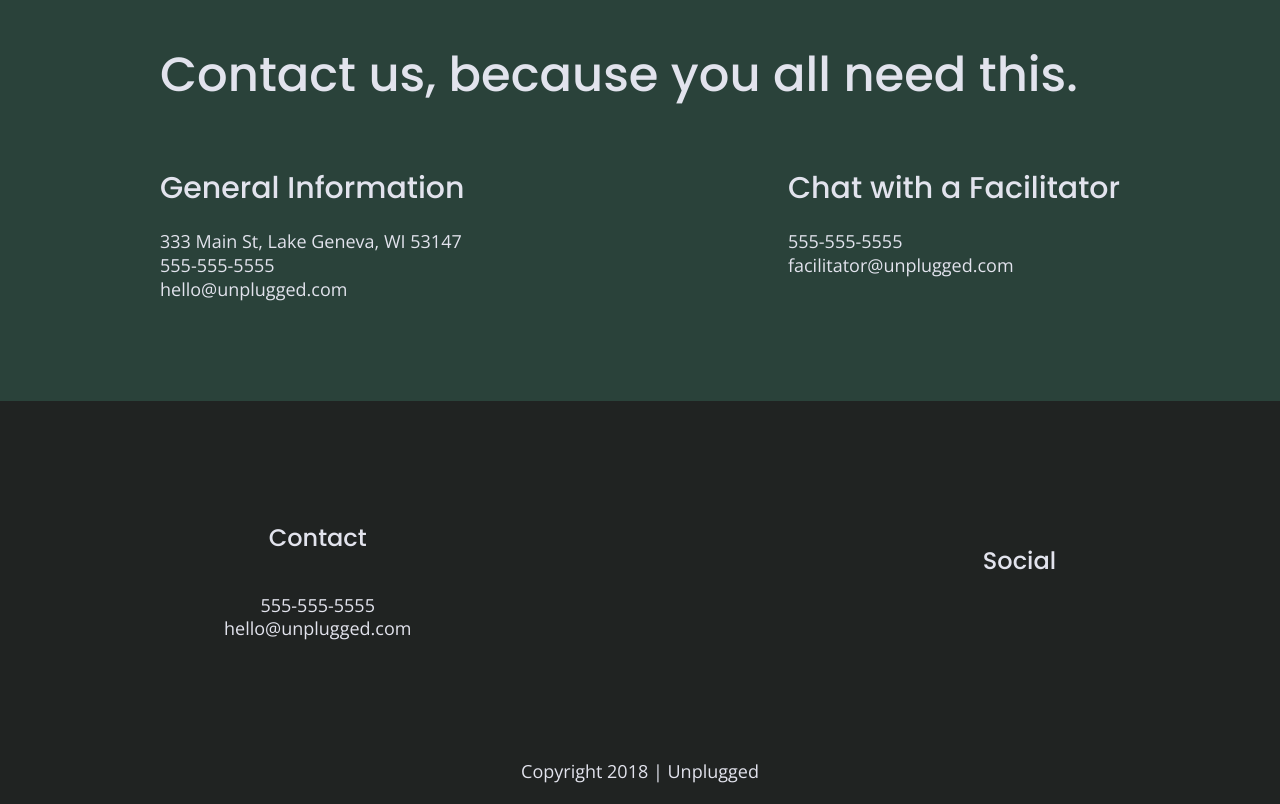
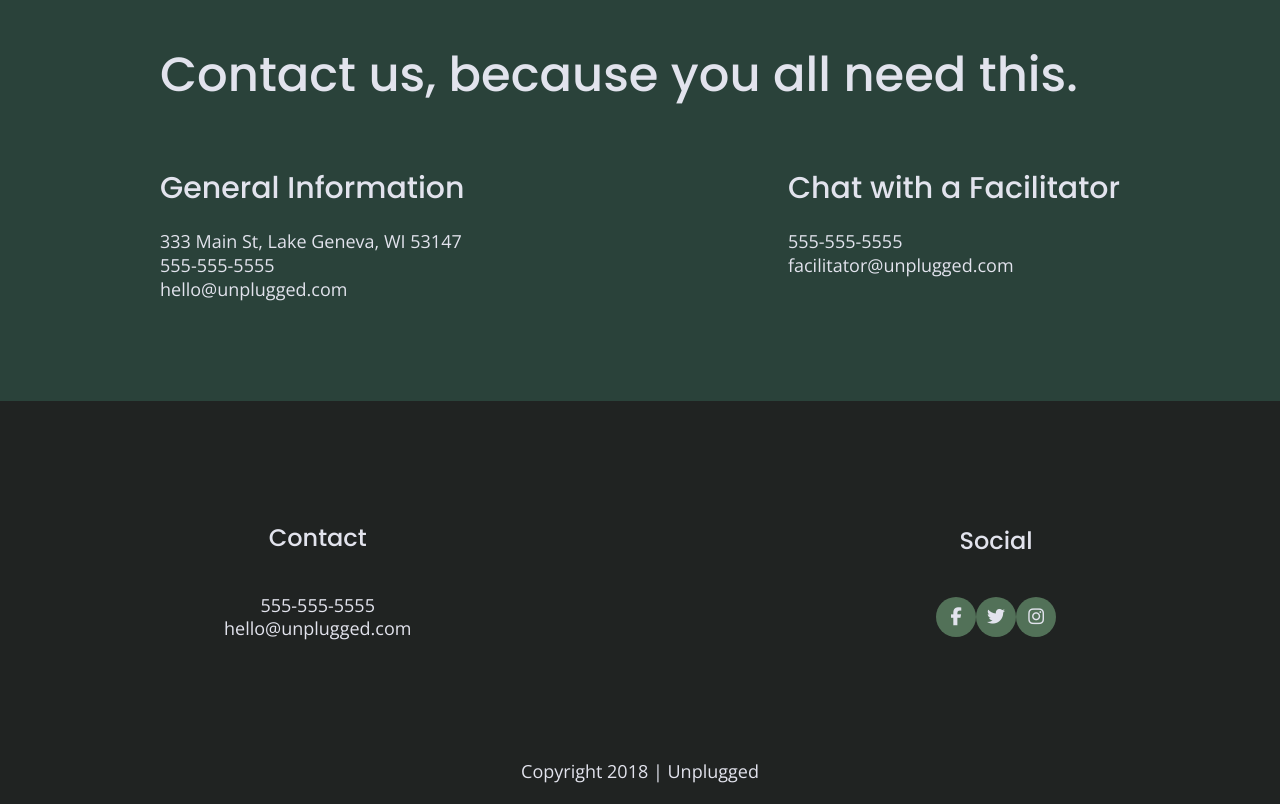
Before and after one commit to Vionnesha/unplugged-retreat, a plain HTML site: page unplugged-retreat/about/index.html in a window 1280 px wide. Shown: the part 1259-2063 px from the top of the page. Drawn offline with nearby package versions, Linux system fonts and the light colour scheme.

Commit message:
added social icons to the site

```diff
--- a/unplugged-retreat/about/index.html
+++ b/unplugged-retreat/about/index.html
@@ -103,12 +103,15 @@
           <h4>Social</h4>
           <div class="social-icons">
             <p>
+              <i class="fab fa-facebook-f"></i>
               <a href="https://www.facebook.com/vionnesha?ref=bookmarks" target="_blank"></a>
             </p>
             <p>
+              <i class="fab fa-twitter"></i>
               <a href="https://twitter.com/vionnesha" target="_blank"></a>
             </p>
             <p>
+              <i class="fab fa-instagram"></i>
               <a href="https://www.instagram.com/viialexis/?hl=nl" target="_blank"></a>
             </p>
           </div>
--- a/unplugged-retreat/css/main.css
+++ b/unplugged-retreat/css/main.css
@@ -240,9 +240,17 @@ footer .social-icons {
 }
 
 footer .social-icons p {
+  background-color: #527158;
+  border-radius: 50%;
+  width: 40px;
+  height: 40px;
   display: flex;
   justify-content: center;
   align-items: center;
+}
+
+footer .social-icons p i {
+  font-size: 20px 0;
 }
 
 footer .copyright {
@@ -358,6 +366,7 @@ input[type=button] {
   width: 55%;
   margin: 20px 0;
 }
+
 
 /* ==========================================================================
    About Page
```
Also changed, not shown: unplugged-retreat/faq/index.html (+3 -0 lines), unplugged-retreat/index.html (+3 -0 lines).
